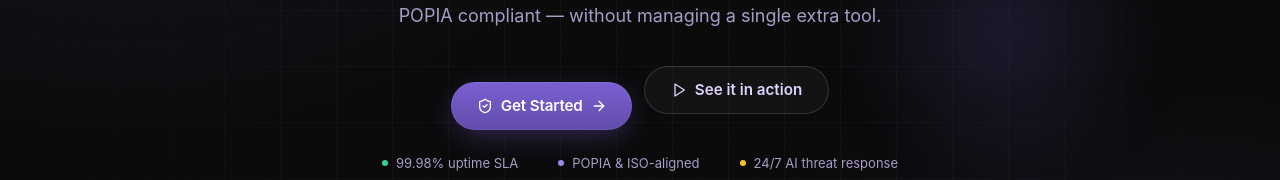
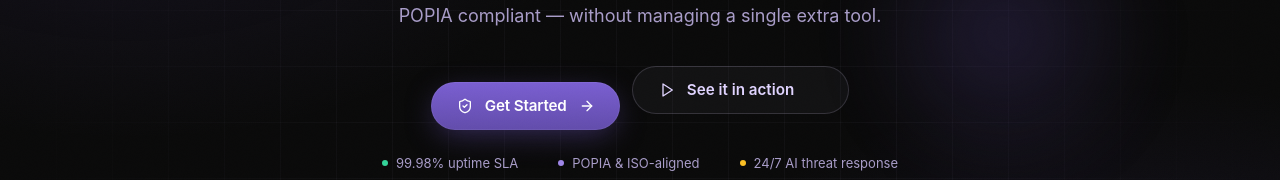
Before and after one commit to y4qe3n/NexteraAI-main-site, a React (Vite) app: page / in a window 1280 px wide. Shown: the part 550-730 px from the top of the page. Built offline with nearby package versions, Linux system fonts and the light colour scheme; no server answers.

Commit message:
Fix button alignment - balanced structure with spacer

```diff
--- a/src/react-app/components/landing/Hero.jsx
+++ b/src/react-app/components/landing/Hero.jsx
@@ -68,14 +68,15 @@
         </p>
 
         <div className="hero-cta mt-9 flex flex-row items-center justify-center gap-3">
-          <a href="#pricing" data-testid="hero-cta-primary" className="nx-btn-primary nx-shine" style={{ height: '48px', display: 'inline-flex', alignItems: 'center' }}>
-            <ShieldCheck className="w-4 h-4" />
-            Get Started
-            <ArrowRight className="w-4 h-4" />
+          <a href="#pricing" data-testid="hero-cta-primary" className="nx-btn-primary nx-shine" style={{ height: '48px', display: 'flex', alignItems: 'center', flex: '0 0 auto' }}>
+            <ShieldCheck className="w-4 h-4 flex-shrink-0" />
+            <span className="mx-1">Get Started</span>
+            <ArrowRight className="w-4 h-4 flex-shrink-0" />
           </a>
-          <a href="#solution" data-testid="hero-cta-secondary" className="nx-btn-ghost" style={{ height: '48px', display: 'inline-flex', alignItems: 'center' }}>
-            <Play className="w-4 h-4" />
-            See it in action
+          <a href="#solution" data-testid="hero-cta-secondary" className="nx-btn-ghost" style={{ height: '48px', display: 'flex', alignItems: 'center', flex: '0 0 auto' }}>
+            <Play className="w-4 h-4 flex-shrink-0" />
+            <span className="mx-1">See it in action</span>
+            <span className="w-4 h-4 flex-shrink-0" aria-hidden="true"></span>
           </a>
         </div>
 
```
